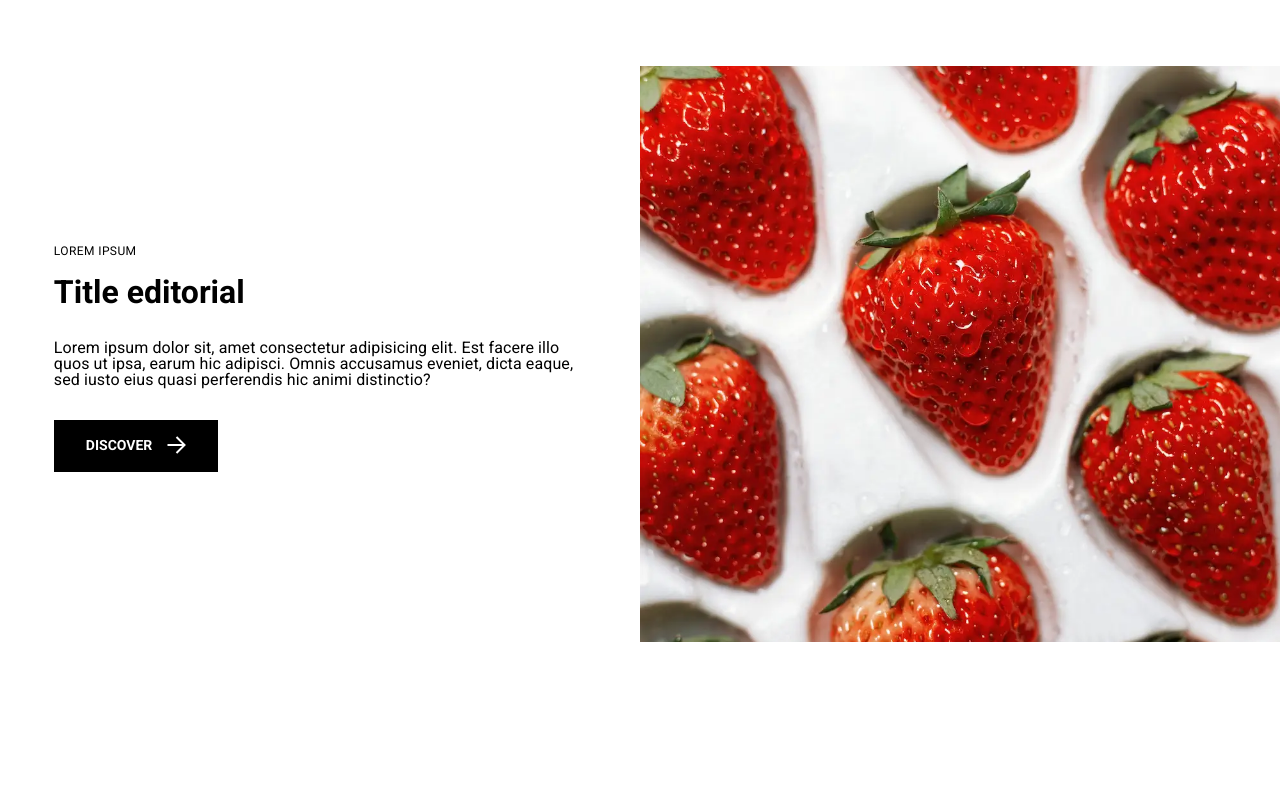
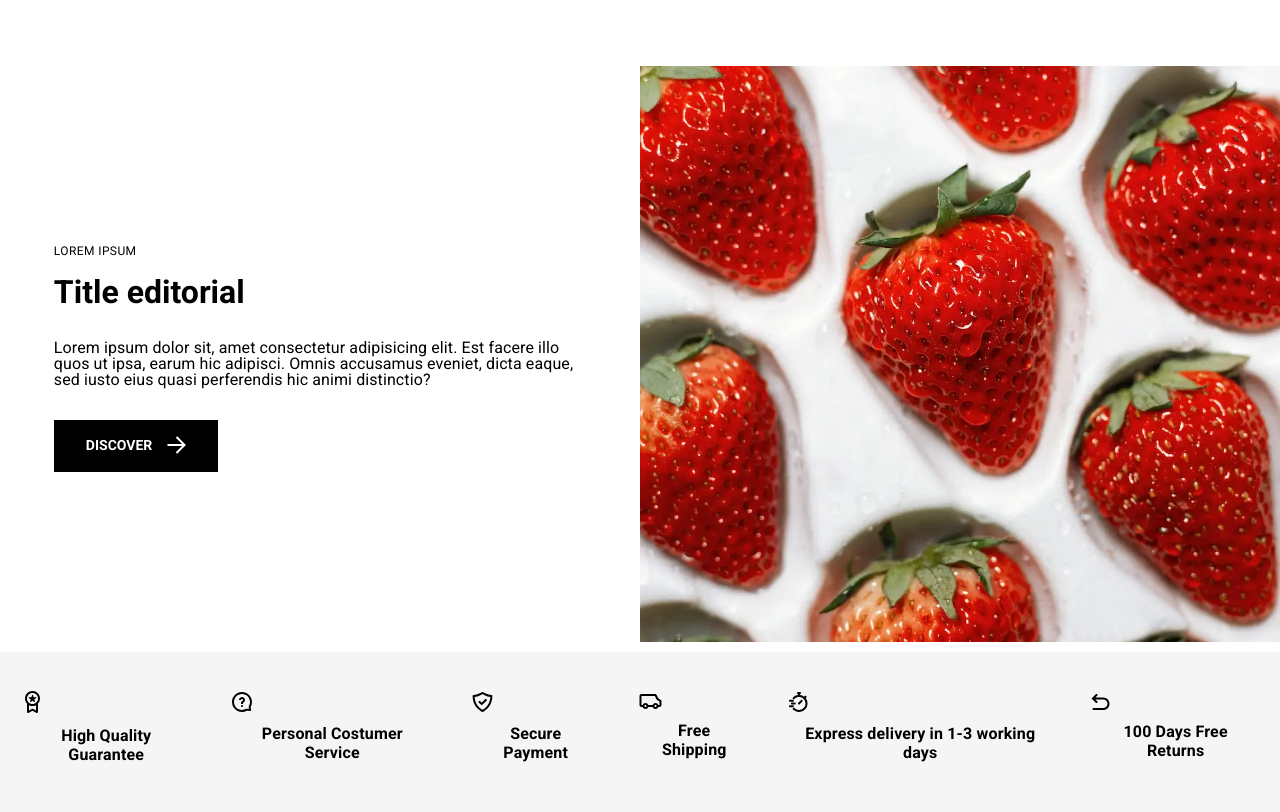
Before and after one commit to Camilla-Barb/project_work, a plain HTML site: page index.html in a window 1280 px wide. Shown: the part 1233-2045 px from the top of the page. Before the commit the page ends 1885 px from the top, so only its background shows below. Drawn offline with Linux system fonts and the light colour scheme.

Commit message:
Modifica errori

```diff
--- a/index.html
+++ b/index.html
@@ -17,7 +17,8 @@
 
 </head>
 <body>
- <header>
+
+<!-------------------------BANNER------------------------------------------------>
 
 <div class="banner">
         <span>Sign up to our newsletter and get 10% discount</span>
@@ -38,7 +39,7 @@
 </div>
 
 
-
+<!-------------------------------HEADER + NAV------------------------------------------>
 <header>
    <div class="header-menu">
        <nav>
@@ -64,7 +65,9 @@
        <div class="logo-container">
         <img src="img/logo-placeholder.png" alt="logo">
        </div>
+
        <div></div>
+
     </div>
 </header>
 
@@ -129,7 +132,7 @@
     </div>
   </div>
 
-<!---------------------------------SEZIONE 3 REVERSE---------------------------------------->
+<!---------------------------------SEZIONE 3 REVERSE (TESTO A DX, IMG A SX)---------------------------------------->
 
   <div class="media-testo media-testo--reverse">
     <div class="media" style="background: url('img/strawberries2.webp') no-repeat center/ cover"></div>
@@ -161,5 +164,18 @@
     </div>
   </div>
 
+<!-----------------------------CAROUSEL-------------------------------------------->
+<div class="carousel">
+  <div class="carousel-cell"><img src="icon/icon_carousel1.svg" alt="icona1"/><p>High Quality Guarantee</p></div>
+  <div class="carousel-cell"><img src="icon/icon_carousel2.svg" alt="icona2"/><p>Personal Costumer Service</p></div>
+  <div class="carousel-cell"><img src="icon/icon_carousel3.svg" alt="icona3"/><p>Secure Payment</p></div>
+  <div class="carousel-cell"><img src="icon/icon_carousel4.svg" alt="icona4"/><p>Free Shipping</p></div>
+  <div class="carousel-cell"><img src="icon/icon_carousel5.svg" alt="icona5"/><p>Express delivery in 1-3 working days</p></div>
+  <div class="carousel-cell"><img src="icon/icon_carousel6.svg" alt="icona6"/><p>100 Days Free Returns</p></div>
+</div>
+
+<!-----------------------------FOOTER-------------------------------------------->
+
+
 </body>
 </html>
--- a/stylesheets/style.css
+++ b/stylesheets/style.css
@@ -222,6 +222,46 @@ li svg{
 }
 
 
+/****************************CAROUSEL***********************************/
+
+.carousel{
+
+    background-color: #F5F5F5;
+    width: 100%;
+    min-height: 160px;
+    display: flex;
+    justify-content: space-between;
+    align-items: center;
+}
+
+.carousel-cell{
+    padding: 20px;
+}
+
+.carousel-cell p{
+    padding: 10px;
+    font-size: 1.6rem;
+    font-weight: 700;
+    line-height: 1.9rem;
+    letter-spacing: 00.01em;
+    text-align: center;
+}
+
+.carousel-cell img{
+
+}
+
+
+
+
+
+
+
+
+
+
+
+
 
 
 /****************************MEDIAQUERY*************************************************/
```
Also changed, not shown: icon/icon_carousel1.svg (added), icon/icon_carousel2.svg (added), icon/icon_carousel3.svg (added), icon/icon_carousel4.svg (added), icon/icon_carousel5.svg (added), icon/icon_carousel6.svg (added).
